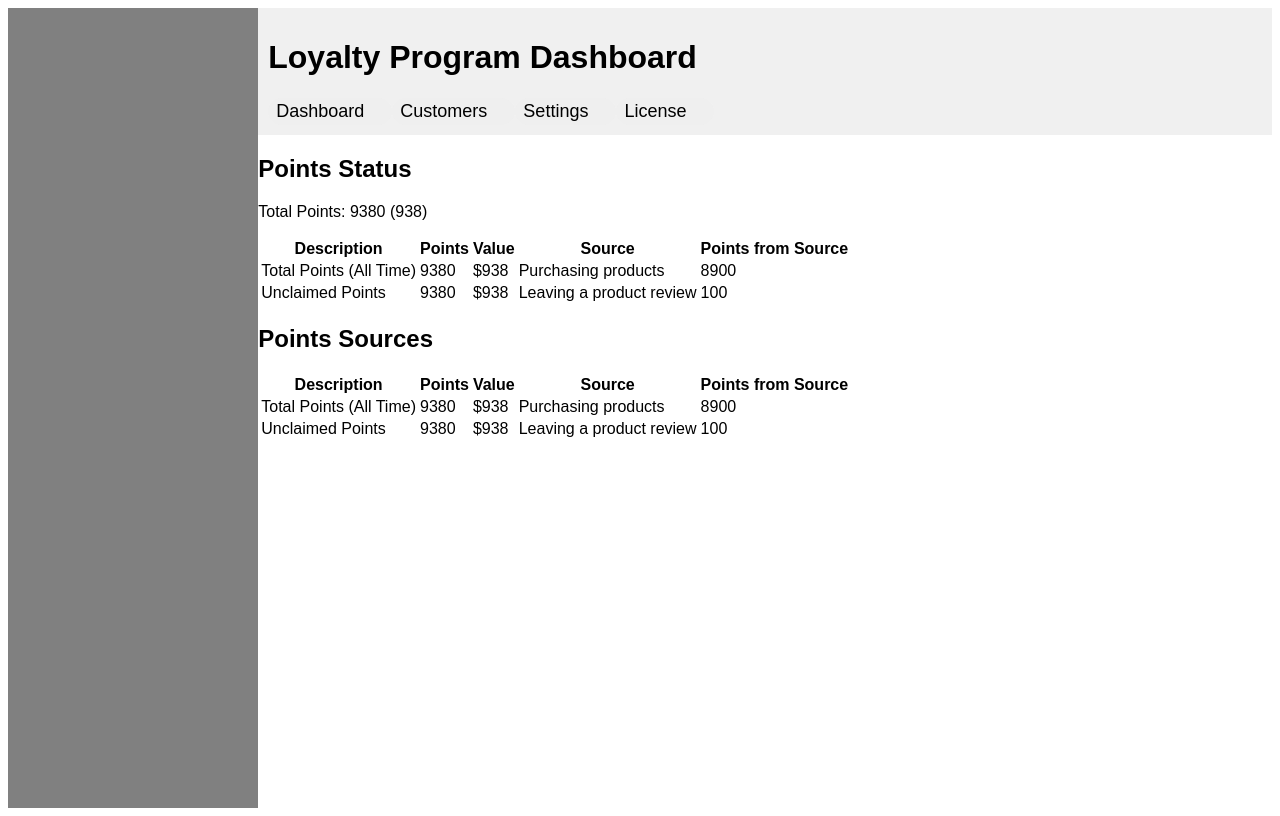
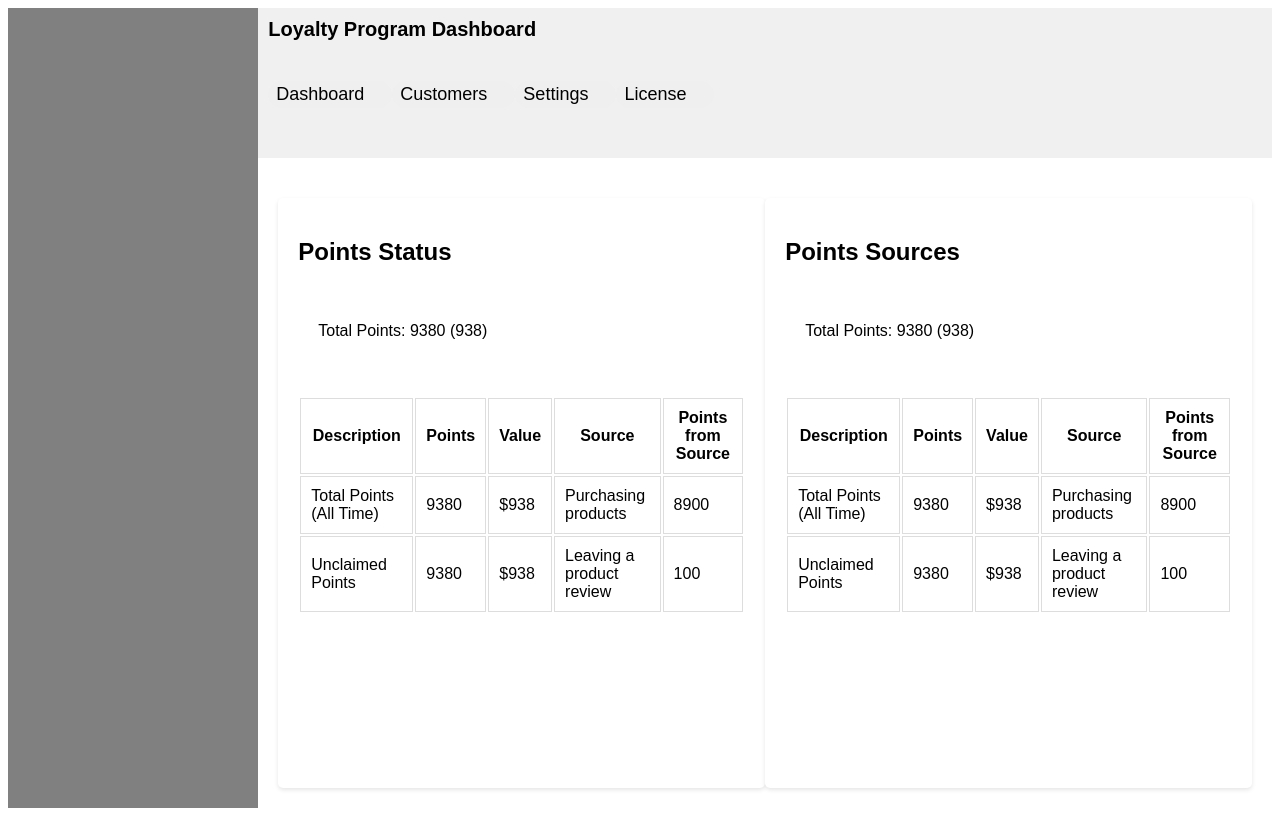
Before and after one commit to amanyadav91/Loyality, a React (Vite) app in the folder loyalty-page/: page / in a window 1280 px wide. Built offline with nearby package versions, Linux system fonts and the light colour scheme.

Commit message:
updated tables

```diff
--- a/loyalty-page/src/components/LoyaltyBody.jsx
+++ b/loyalty-page/src/components/LoyaltyBody.jsx
@@ -72,6 +72,12 @@ const LoyaltyProgramDashboard = () => {
         </div>
         <div className="points-sources">
           <h2>Points Sources</h2>
+          <div className="points-summary">
+            <p>
+              Total Points: <span>{pointsData[0].points}</span> ({pointsData[0].value})
+            </p>
+          </div>
+          <div className="points-table">
             <table>
               <thead>
                 <tr>
@@ -97,7 +103,9 @@ const LoyaltyProgramDashboard = () => {
           </div>
         </div>
         </div>
-    </div></>
+      </div>
+    </div>
+    </>
 
   );
 };
--- a/loyalty-page/src/components/LoyaltyProgramDashboard.css
+++ b/loyalty-page/src/components/LoyaltyProgramDashboard.css
@@ -5,40 +5,47 @@
   width: 100vw;
   min-height: 100vh;
 }
- .Container
- {
+
+.Container {
   display: flex;
   padding: 0;
   overflow-x: hidden;
+}
+
 .sidebar {
   width: 25% !important;
   color: grey;
   background-color: grey;
 }
- }
+
 .header {
   display: flex;
   justify-content: space-between;
-    display: inline-block;
   align-items: center;
-    padding:10px;
+  padding: 10px;
   background-color: #f0f0f0;
   border-color: transparent;
-    gap:20px;
+  gap: 20px;
+  display: inline-block;
 }
-    h1
-    {
+
+h1 {
   font-weight: 700;
 }
 
-  .header .btn1{
-    border-radius:30px;
-    border-color:transparent;
+.header .btn1,
+.header .btn2,
+.header .btn3 {
+  border-radius: 30px;
+  border-color: transparent;
   font-size: large;
 }
-  .btn1 :hover{
-   color:brown;
 
+.btn1:hover,
+.btn2:hover,
+.btn3:hover {
+  color: brown;
+}
 
 .header h1 {
   font-size: 20px;
@@ -68,12 +75,12 @@
 }
 
 .points-status {
-    flex:1;
-    margin-right: 20px;
+  flex: 1;
   background-color: #fff;
   border-radius: 5px;
   box-shadow: 0 2px 4px rgba(0, 0, 0, 0.1);
-    border-color:solid black;
+  padding: 20px;
+  margin-top: 20px;
 }
 
 .points-summary {
@@ -83,6 +90,7 @@
 .points-table {
   width: 100%;
   border-collapse: collapse;
+  margin-top: 20px; /* Add space between the tables */
 }
 
 .points-table th,
@@ -92,19 +100,21 @@
 }
 
 .points-sources {
-    flex:1;
+  flex: 1;
   background-color: #fff;
   border-radius: 5px;
   box-shadow: 0 2px 4px rgba(0, 0, 0, 0.1);
   padding: 20px;
+  margin-top: 20px;
 }
-   .header .dashboard{
+
+.header .dashboard {
   align-content: flex-start;
   background-color: transparent;
   border-radius: 50px;
   padding: auto;
   margin: 40px auto;
-   gap:20px;
+  gap: 20px;
   border-color: transparent;
   background-origin: padding-box;
 }
```
Lines whose indentation alone changed are shown as unchanged.
